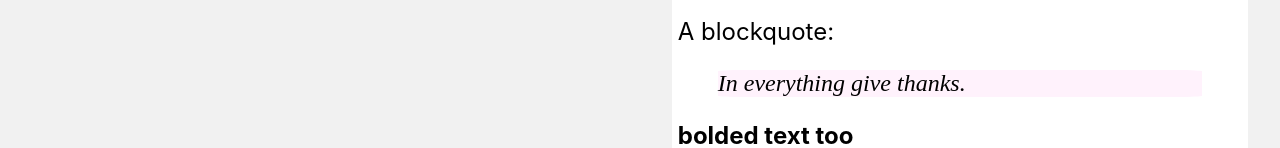
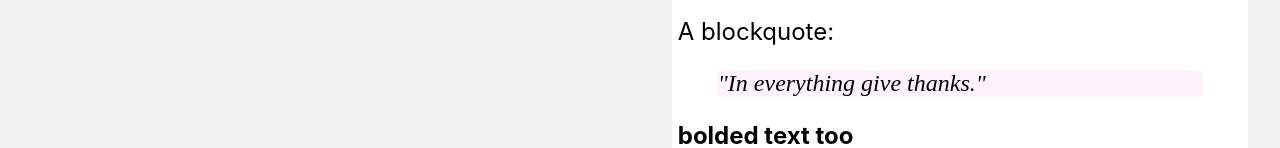
Before and after one commit to DiegoGorgazzi/markdown-previewer, a React (Create React App) app: page / in a window 1280 px wide. Shown: the part 804-952 px from the top of the page. Built offline with nearby package versions, Linux system fonts and the light colour scheme.

Commit message:
Add quotes to quote

```diff
--- a/src/App.js
+++ b/src/App.js
@@ -30,7 +30,7 @@ A List:
 - nutella
 
 A blockquote:
-> In everything give thanks.
+> "In everything give thanks."
 
 __bolded text too__
 
```
